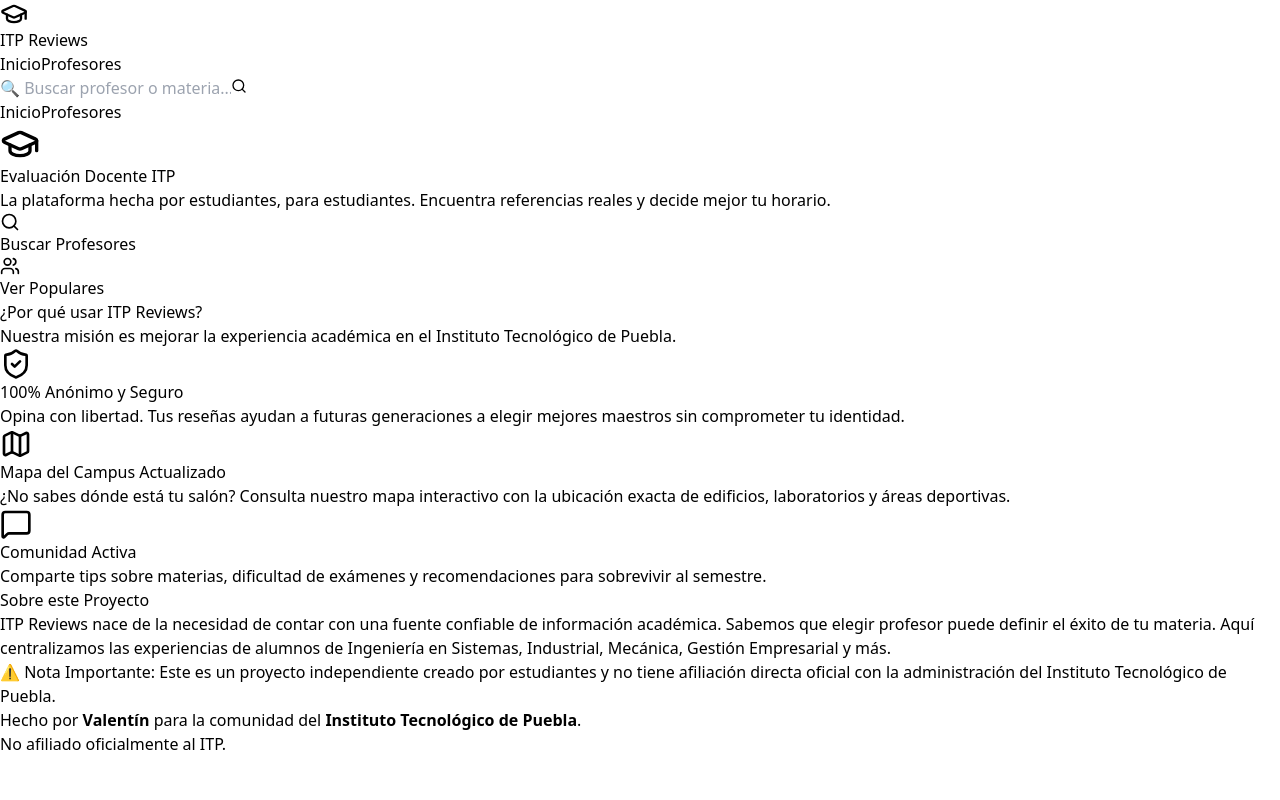
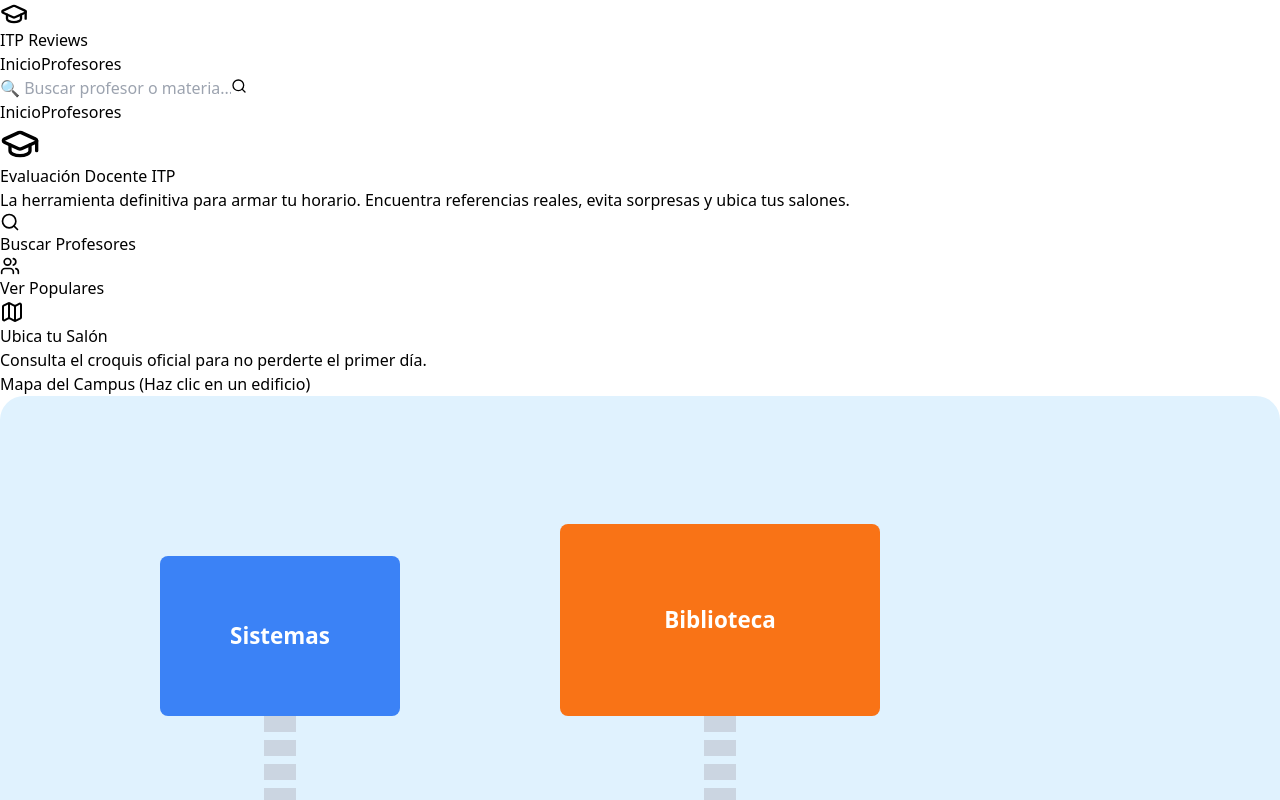
Before and after one commit to Vale77Bon/itp-reviews, a React (Vite) app: page / in a window 1280 px wide. Shown: the top 800 px of the page. Built offline with nearby package versions, Linux system fonts and the light colour scheme.

Commit message:
Arreglando adsensev2

```diff
--- a/src/pages/Home.jsx
+++ b/src/pages/Home.jsx
@@ -1,14 +1,15 @@
 import React from 'react';
 import { Link } from 'react-router-dom';
-import { Search, Map, MessageSquare, ShieldCheck, GraduationCap, Users } from 'lucide-react';
+import { Search, ShieldCheck, Map, MessageSquare, GraduationCap, Users } from 'lucide-react';
+import SchoolMap from '../components/SchoolMap'; // IMPORTANTE: Traemos el mapa
 
 const Home = () => {
   return (
     <div className="bg-gray-50 min-h-screen">
 
-      {/* --- SECCIÓN HERO (PORTADA PRINCIPAL) --- */}
+      {/* --- 1. PORTADA (HERO) --- */}
       <div className="bg-blue-900 text-white py-16 px-4 text-center rounded-b-[3rem] shadow-xl mb-12 relative overflow-hidden">
-        {/* Decoración de fondo */}
+        {/* Fondo decorativo sutil */}
         <div className="absolute top-0 left-0 w-full h-full opacity-10 bg-[url('https://www.transparenttextures.com/patterns/cubes.png')]"></div>
 
         <div className="relative z-10 max-w-4xl mx-auto">
@@ -18,8 +19,8 @@
           <h1 className="text-4xl md:text-6xl font-extrabold mb-4 tracking-tight">
             Evaluación Docente <span className="text-yellow-400">ITP</span>
           </h1>
-          <p className="text-xl md:text-2xl text-blue-100 mb-8 font-light">
-            La plataforma hecha por estudiantes, para estudiantes. Encuentra referencias reales y decide mejor tu horario.
+          <p className="text-xl text-blue-100 mb-8 font-light max-w-2xl mx-auto">
+            La herramienta definitiva para armar tu horario. Encuentra referencias reales, evita sorpresas y ubica tus salones.
           </p>
 
           <div className="flex flex-col sm:flex-row gap-4 justify-center">
@@ -35,61 +36,71 @@
         </div>
       </div>
 
-      {/* --- SECCIÓN DE VALOR (TEXTO PARA GOOGLE) --- */}
-      <div className="max-w-6xl mx-auto px-4 mb-16">
-        <div className="text-center mb-10">
-          <h2 className="text-3xl font-bold text-gray-800">¿Por qué usar ITP Reviews?</h2>
-          <p className="text-gray-600 mt-2">Nuestra misión es mejorar la experiencia académica en el Instituto Tecnológico de Puebla.</p>
+      {/* --- 2. SECCIÓN DEL MAPA (¡AHORA SÍ!) --- */}
+      <div className="max-w-5xl mx-auto px-4 mb-16">
+        <div className="text-center mb-8">
+          <h2 className="text-3xl font-bold text-gray-800 flex items-center justify-center gap-2">
+            <Map className="text-blue-600" /> Ubica tu Salón
+          </h2>
+          <p className="text-gray-600 mt-2">
+            Consulta el croquis oficial para no perderte el primer día.
+          </p>
         </div>
 
+        {/* Aquí cargamos el componente del mapa que ya tenías */}
+        <SchoolMap />
+      </div>
+
+      {/* --- 3. CARACTERÍSTICAS (Resumido para no repetir) --- */}
+      <div className="max-w-6xl mx-auto px-4 mb-16">
         <div className="grid grid-cols-1 md:grid-cols-3 gap-8">
           {/* Tarjeta 1 */}
-          <div className="bg-white p-8 rounded-xl shadow-md border border-gray-100 hover:shadow-lg transition">
-            <div className="bg-blue-100 w-14 h-14 rounded-lg flex items-center justify-center text-blue-600 mb-4">
-              <ShieldCheck size={32} />
+          <div className="bg-white p-6 rounded-xl shadow-sm border border-gray-100 flex flex-col items-center text-center hover:shadow-md transition">
+            <div className="bg-blue-50 p-3 rounded-full text-blue-600 mb-4">
+              <ShieldCheck size={28} />
             </div>
-            <h3 className="text-xl font-bold text-gray-800 mb-2">100% Anónimo y Seguro</h3>
-            <p className="text-gray-600">
-              Opina con libertad. Tus reseñas ayudan a futuras generaciones a elegir mejores maestros sin comprometer tu identidad.
+            <h3 className="font-bold text-gray-800 text-lg">Anónimo y Seguro</h3>
+            <p className="text-sm text-gray-500 mt-2">
+              Tus opiniones ayudan a la comunidad sin comprometer tu identidad.
             </p>
           </div>
 
           {/* Tarjeta 2 */}
-          <div className="bg-white p-8 rounded-xl shadow-md border border-gray-100 hover:shadow-lg transition">
-            <div className="bg-green-100 w-14 h-14 rounded-lg flex items-center justify-center text-green-600 mb-4">
-              <Map size={32} />
+          <div className="bg-white p-6 rounded-xl shadow-sm border border-gray-100 flex flex-col items-center text-center hover:shadow-md transition">
+            <div className="bg-green-50 p-3 rounded-full text-green-600 mb-4">
+              <MessageSquare size={28} />
             </div>
-            <h3 className="text-xl font-bold text-gray-800 mb-2">Mapa del Campus Actualizado</h3>
-            <p className="text-gray-600">
-              ¿No sabes dónde está tu salón? Consulta nuestro mapa interactivo con la ubicación exacta de edificios, laboratorios y áreas deportivas.
+            <h3 className="font-bold text-gray-800 text-lg">Reseñas Reales</h3>
+            <p className="text-sm text-gray-500 mt-2">
+              Olvídate de los rumores. Lee experiencias detalladas de alumnos que ya cursaron la materia.
             </p>
           </div>
 
           {/* Tarjeta 3 */}
-          <div className="bg-white p-8 rounded-xl shadow-md border border-gray-100 hover:shadow-lg transition">
-            <div className="bg-purple-100 w-14 h-14 rounded-lg flex items-center justify-center text-purple-600 mb-4">
-              <MessageSquare size={32} />
+          <div className="bg-white p-6 rounded-xl shadow-sm border border-gray-100 flex flex-col items-center text-center hover:shadow-md transition">
+            <div className="bg-purple-50 p-3 rounded-full text-purple-600 mb-4">
+              <Users size={28} />
             </div>
-            <h3 className="text-xl font-bold text-gray-800 mb-2">Comunidad Activa</h3>
-            <p className="text-gray-600">
-              Comparte tips sobre materias, dificultad de exámenes y recomendaciones para sobrevivir al semestre.
+            <h3 className="font-bold text-gray-800 text-lg">Hecho por Estudiantes</h3>
+            <p className="text-sm text-gray-500 mt-2">
+              Entendemos lo que buscas porque nosotros también sufrimos armando el horario.
             </p>
           </div>
         </div>
       </div>
 
-      {/* --- SECCIÓN INFORMATIVA (PARA LLENAR CONTENIDO) --- */}
-      <div className="bg-white py-16 border-t border-gray-200">
-        <div className="max-w-4xl mx-auto px-4 text-center">
-          <h2 className="text-3xl font-bold text-gray-900 mb-6">Sobre este Proyecto</h2>
-          <p className="text-lg text-gray-600 leading-relaxed mb-6">
-            ITP Reviews nace de la necesidad de contar con una fuente confiable de información académica.
-            Sabemos que elegir profesor puede definir el éxito de tu materia. Aquí centralizamos las experiencias
-            de alumnos de Ingeniería en Sistemas, Industrial, Mecánica, Gestión Empresarial y más.
+      {/* --- 4. TEXTO SEO (Oculto visualmente pero legible para Google) --- */}
+      {/* Este bloque es vital para AdSense, no lo borres, pero lo hicimos más discreto */}
+      <div className="bg-gray-100 py-12 border-t border-gray-200">
+        <div className="max-w-4xl mx-auto px-4">
+          <h2 className="text-2xl font-bold text-gray-800 mb-4">Misión de ITP Reviews</h2>
+          <p className="text-gray-600 leading-relaxed mb-6 text-sm">
+            Esta plataforma centraliza la información académica del Instituto Tecnológico de Puebla para las carreras de Ingeniería en Sistemas, Industrial, Mecánica, Eléctrica, Electrónica, Gestión Empresarial, Logística y TICs. Nuestro objetivo es mejorar la toma de decisiones académicas mediante la transparencia.
           </p>
-          <div className="bg-yellow-50 border-l-4 border-yellow-400 p-4 text-left max-w-2xl mx-auto rounded">
-            <p className="text-yellow-800 font-medium">
-              ⚠️ Nota Importante: Este es un proyecto independiente creado por estudiantes y no tiene afiliación directa oficial con la administración del Instituto Tecnológico de Puebla.
+
+          <div className="bg-yellow-50 border-l-4 border-yellow-400 p-3 rounded">
+            <p className="text-yellow-800 text-xs font-bold">
+              ⚠️ Aviso Legal: Este sitio es un proyecto estudiantil independiente y no representa al sitio oficial del Tecnológico Nacional de México ni del ITP.
             </p>
           </div>
         </div>
```
